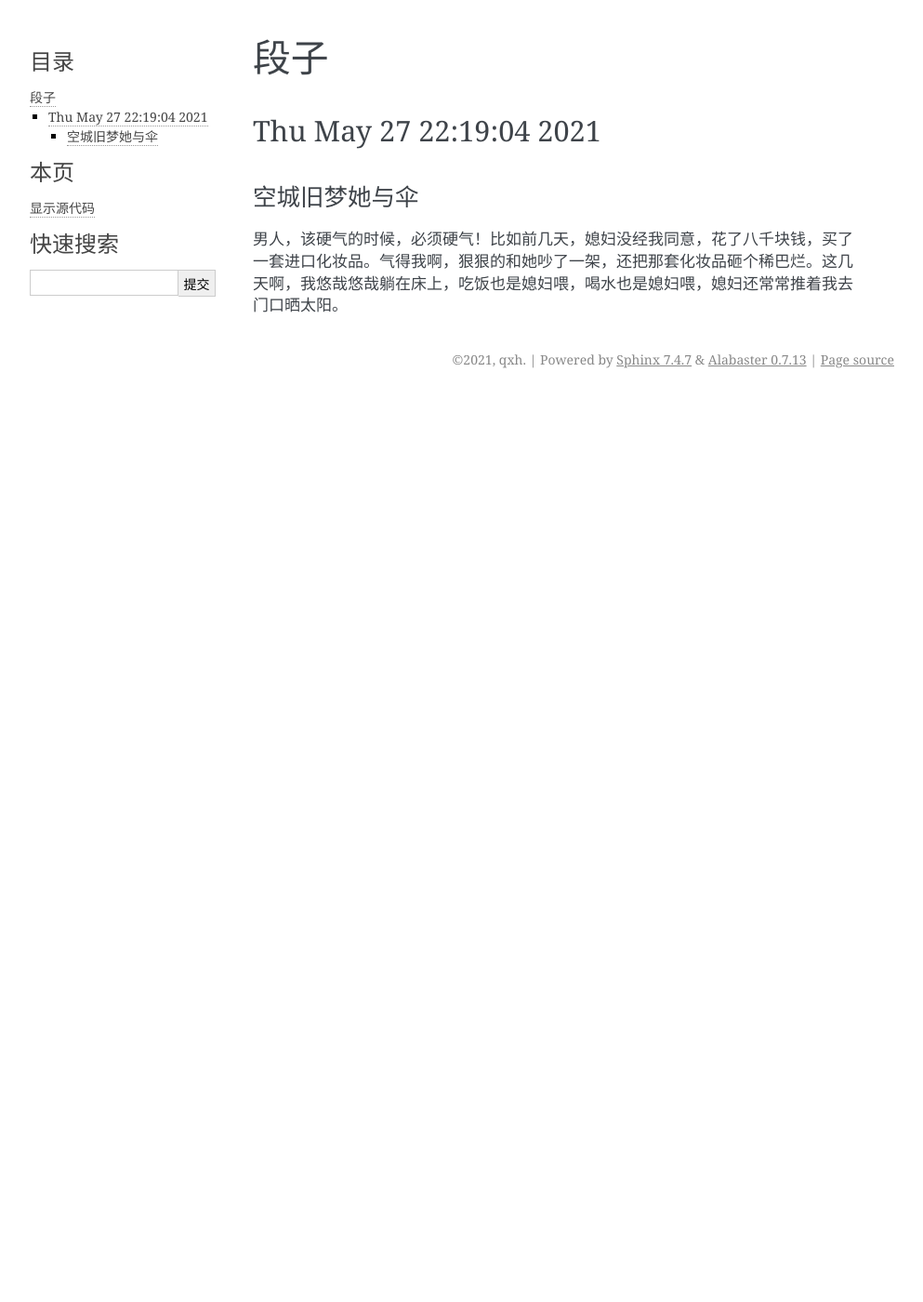
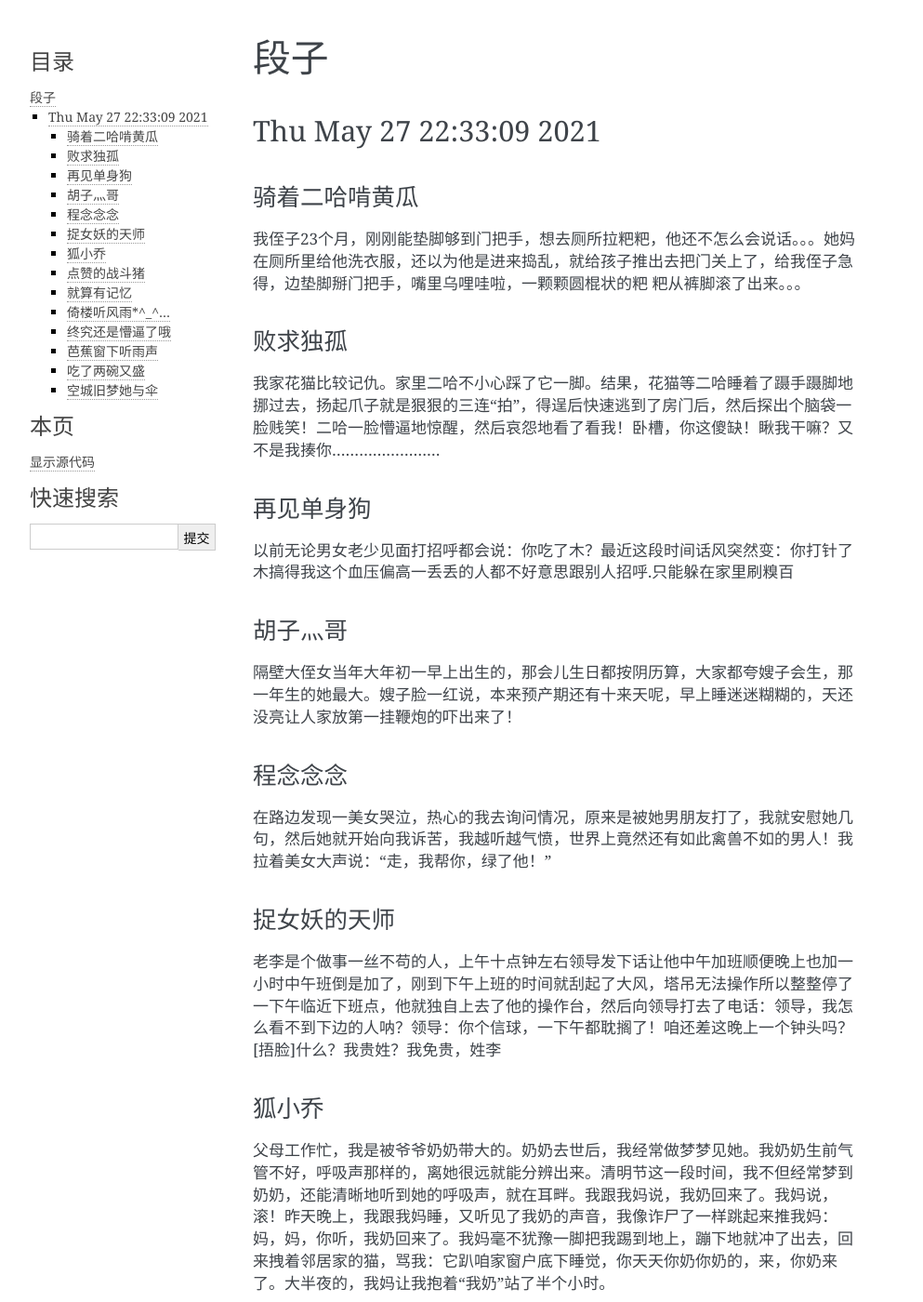
Before and after one commit to QiuXuHang/myblog, a Sphinx documentation site: the page built from source/joy.rst, in a window 1280 px wide and 1400 px high. Shown: the whole window at 93% size, without its empty margins (148-1141 px from the left). Built offline with Sphinx 7.4.7, drawn with Linux system fonts in a browser that asks for light colours; some of the changed text lies outside the part shown.

Commit message:
commit git

```diff
--- a/source/joy.rst
+++ b/source/joy.rst
@@ -1,8 +1,61 @@
 段子
 =====
 
-Thu May 27 22:19:04 2021
+
+Thu May 27 22:33:09 2021
 ------------------------------------
+
+骑着二哈啃黄瓜
+^^^^^^^^^^^^^^^^^^^^^
+我侄子23个月，刚刚能垫脚够到门把手，想去厕所拉粑粑，他还不怎么会说话。。。她妈在厕所里给他洗衣服，还以为他是进来捣乱，就给孩子推出去把门关上了，给我侄子急得，边垫脚掰门把手，嘴里乌哩哇啦，一颗颗圆棍状的粑 粑从裤脚滚了出来。。。
+
+败求独孤
+^^^^^^^^^^^^^^^^^^^^^
+我家花猫比较记仇。家里二哈不小心踩了它一脚。结果，花猫等二哈睡着了蹑手蹑脚地挪过去，扬起爪子就是狠狠的三连“拍”，得逞后快速逃到了房门后，然后探出个脑袋一脸贱笑！二哈一脸懵逼地惊醒，然后哀怨地看了看我！卧槽，你这傻缺！瞅我干嘛？又不是我揍你……..................
+
+再见单身狗
+^^^^^^^^^^^^^^^^^^^^^
+以前无论男女老少见面打招呼都会说：你吃了木？最近这段时间话风突然变：你打针了木搞得我这个血压偏高一丢丢的人都不好意思跟别人招呼.只能躲在家里刷糗百
+
+胡子灬哥
+^^^^^^^^^^^^^^^^^^^^^
+隔壁大侄女当年大年初一早上出生的，那会儿生日都按阴历算，大家都夸嫂子会生，那一年生的她最大。嫂子脸一红说，本来预产期还有十来天呢，早上睡迷迷糊糊的，天还没亮让人家放第一挂鞭炮的吓出来了！
+
+程念念念
+^^^^^^^^^^^^^^^^^^^^^
+在路边发现一美女哭泣，热心的我去询问情况，原来是被她男朋友打了，我就安慰她几句，然后她就开始向我诉苦，我越听越气愤，世界上竟然还有如此禽兽不如的男人！我拉着美女大声说：“走，我帮你，绿了他！”
+
+捉女妖的天师
+^^^^^^^^^^^^^^^^^^^^^
+老李是个做事一丝不苟的人，上午十点钟左右领导发下话让他中午加班顺便晚上也加一小时中午班倒是加了，刚到下午上班的时间就刮起了大风，塔吊无法操作所以整整停了一下午临近下班点，他就独自上去了他的操作台，然后向领导打去了电话：领导，我怎么看不到下边的人呐？领导：你个信球，一下午都耽搁了！咱还差这晚上一个钟头吗？[捂脸]什么？我贵姓？我免贵，姓李
+
+狐小乔
+^^^^^^^^^^^^^^^^^^^^^
+父母工作忙，我是被爷爷奶奶带大的。奶奶去世后，我经常做梦梦见她。我奶奶生前气管不好，呼吸声那样的，离她很远就能分辨出来。清明节这一段时间，我不但经常梦到奶奶，还能清晰地听到她的呼吸声，就在耳畔。我跟我妈说，我奶回来了。我妈说，滚！昨天晚上，我跟我妈睡，又听见了我奶的声音，我像诈尸了一样跳起来推我妈：妈，妈，你听，我奶回来了。我妈毫不犹豫一脚把我踢到地上，蹦下地就冲了出去，回来拽着邻居家的猫，骂我：它趴咱家窗户底下睡觉，你天天你奶你奶的，来，你奶来了。大半夜的，我妈让我抱着“我奶”站了半个小时。
+
+点赞的战斗猪
+^^^^^^^^^^^^^^^^^^^^^
+中午陪表弟相亲了一个特别温柔善良的女孩子，说话轻声轻语的，长得也好看。晚上我俩喝酒的时候，他爸打电话说跳广场舞和人起冲突了，对方女儿特别厉害，我俩赶紧出门去帮忙，结果一看正是中午相亲的那个女的，好家伙，我们三个大老爷们被她追着打……
+
+就算有记忆
+^^^^^^^^^^^^^^^^^^^^^
+我是泌尿外科医生，有次和主仼做手术，和另一个同事做助手。手术做到一半，主任突然满头大汗，神情紧张，把手术区翻了个遍，然后对我们说，仔细找，哪的肠子破了，怎么这么臭？同事呆滞了一下，抬头说：主，主住，我，我刚放了个屁。。。。。
+
+倚楼听风雨*^_^…
+^^^^^^^^^^^^^^^^^^^^^
+所以说，有时候人不能太嘚瑟，同事说我这体重应该去献血，刚好这两天上海献血会印一个奥特曼的印章，然后给好几个网友分享了也都支持我，结果我就飘了把献血的照片发到亲朋群里，以为会被夸赞一波，现在好了，群里我爸我妈我姑都在问我在上海混得是有多差，都到了卖血的地步了[捂嘴][捂嘴][捂嘴][捂嘴]
+
+终究还是懵逼了哦
+^^^^^^^^^^^^^^^^^^^^^
+晚上和同事一起等地铁，趁着车还没到，闲聊上次他给我推荐的一个吃饭的地方，觉得蛮好吃的，而且经济实惠。这时候旁边的一个陌生女生突然睁着水汪汪的大眼睛问我们：你们说的地方是哪啊，又好吃又经济实惠的，我也想去试试😂
+
+芭蕉窗下听雨声
+^^^^^^^^^^^^^^^^^^^^^
+感觉我手机天气预报太神奇了。昨晚我坐沙发上泡脚，给我发来一信息说：**小区南区五分钟后会下雨，请带好雨具。我就纳闷了，是谁暴露了我的行踪？问题我都白天去挖野菜采花的啊……
+
+吃了两碗又盛
+^^^^^^^^^^^^^^^^^^^^^
+媳妇说:我在洗衣机里发现十块钱。我:那一定是你洗衣服忘掏兜了。媳妇:我没洗衣服，只是洗了你的两双运动鞋。我:那就是你上次洗衣服忘掏兜了。
 
 空城旧梦她与伞
 ^^^^^^^^^^^^^^^^^^^^^
```
Also changed, not shown: 6 other files.
